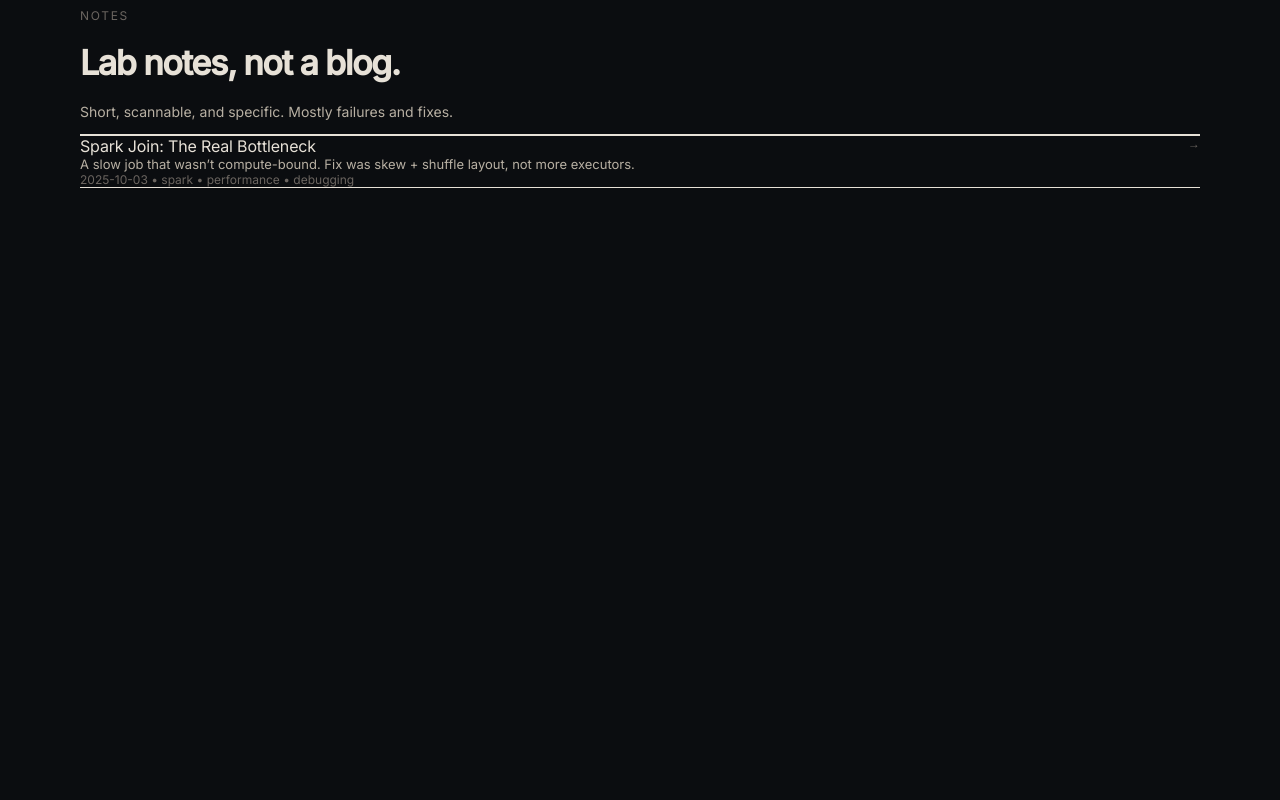
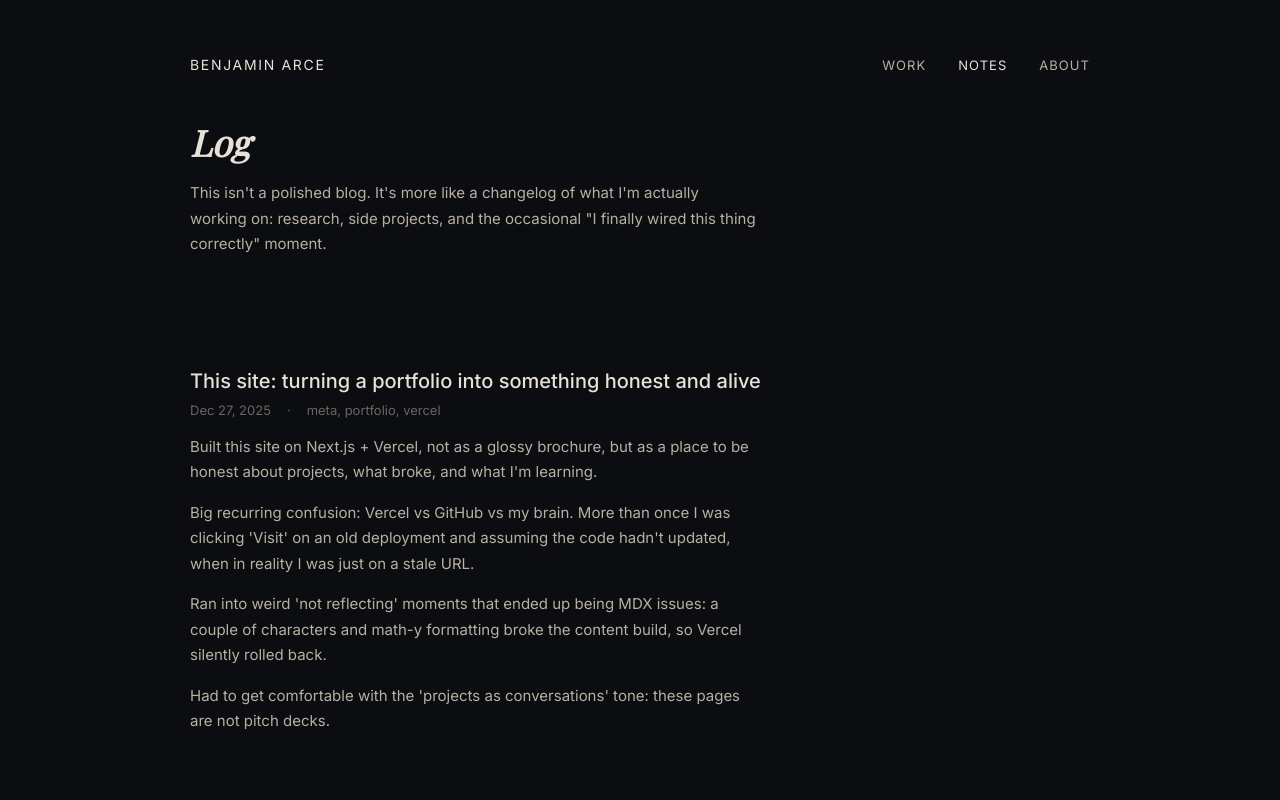
Before and after one commit to benjaminarce-cloud/arcev2-portfolio, a Next.js app: page /notes in a window 1280 px wide. Shown: the top 800 px of the page. Built offline with nearby package versions, Linux system fonts and the light colour scheme; a web font is replaced by a local one.

Commit message:
Update page.tsx

```diff
--- a/src/app/notes/page.tsx
+++ b/src/app/notes/page.tsx
@@ -1,67 +1,161 @@
 import Link from "next/link";
-import { Shell } from "@/components/Shell";
 
-type NoteItem = {
-  slug: string;
-  title: string;
-  summary: string;
-  meta: string;
-};
-
-const notes: NoteItem[] = [
+const logs = [
   {
-    slug: "spark-join-the-real-bottleneck",
-    title: "Spark Join: The Real Bottleneck",
-    summary:
-      "A slow job that wasn’t compute-bound. Fix was skew + shuffle layout, not more executors.",
-    meta: "2025-10-03 • spark • performance • debugging",
+    title: "This site: turning a portfolio into something honest and alive",
+    date: "Dec 27, 2025",
+    tags: ["meta", "portfolio", "vercel"],
+    content: [
+      "Built this site on Next.js + Vercel, not as a glossy brochure, but as a place to be honest about projects, what broke, and what I'm learning.",
+      "Big recurring confusion: Vercel vs GitHub vs my brain. More than once I was clicking 'Visit' on an old deployment and assuming the code hadn't updated, when in reality I was just on a stale URL.",
+      "Ran into weird 'not reflecting' moments that ended up being MDX issues: a couple of characters and math-y formatting broke the content build, so Vercel silently rolled back.",
+      "Had to get comfortable with the 'projects as conversations' tone: these pages are not pitch decks."
+    ]
   },
+  {
+    title: "LATAM Inventory Health Dashboard finally stops breaking",
+    date: "Dec 05, 2025",
+    tags: ["powerbi", "supply-chain", "automation"],
+    content: [
+      "Built a Power BI dashboard for the LATAM supply chain team that compares safety stock vs on-hand stock and classifies each material–country pair as green / yellow / red.",
+      "Redid the Power BI model multiple times after the DAX logic turned into spaghetti.",
+      "Ran into a nasty issue where different Incorta reports used slightly different material codes, so joins silently failed.",
+      "Power Automate turned out to be surprisingly fragile. Small changes in conditions broke the flow.",
+      "The payoff: the team now talks in terms of 'reds' and 'yellows' instead of screenshotting spreadsheets."
+    ]
+  },
+  {
+    title: "Thesis: from 'I want to do semiconductors' to a real chokepoint model",
+    date: "Nov 10, 2025",
+    tags: ["thesis", "semiconductors", "research"],
+    content: [
+      "Locked in the CoWoS/HBM chokepoint as the core of the thesis.",
+      "Spent a lot of time stuck at the 'topic fog' stage: I knew I wanted semiconductors + resilience + climate, but everything sounded either too generic or too impossible.",
+      "Kept running into papers that ended with 'firms should share more data and collaborate' as the big conclusion. Felt unrealistic and lazy.",
+      "The turning point was deciding to bake that disagreement into the thesis: assume no magical cross-firm data sharing.",
+      "Started drafting the formal structure: sets, decision variables, tri-objective function."
+    ]
+  },
+  {
+    title: "Manufacturing Cost Intelligence System becomes a real thinking tool",
+    date: "Jul 20, 2025",
+    tags: ["manufacturing", "analytics", "streamlit"],
+    content: [
+      "Took the idea of 'flight simulator for manufacturing decisions' and pushed it far enough that you can feel portfolio-level impact in a slider move.",
+      "Built the first version of the P&L simulator. Streamlit made it easy to iterate, but very tempting to keep adding sliders with no structure.",
+      "Hit a wall when I mixed too much logic into the UI. Refactored so /app/core holds the brain and Streamlit is just the face.",
+      "Prompt engineering for the AI 'strategist' took several tries. Early versions just rephrased charts.",
+      "Accepted that this version is a thinking tool, not an ERP replacement."
+    ]
+  },
+  {
+    title: "Cross-Border Fleet Optimizer actually starts working",
+    date: "Jun 15, 2025",
+    tags: ["logistics", "python", "optimization"],
+    content: [
+      "First real 'systems' project: turning a whiteboard-style Laredo dispatch problem into a Python tool.",
+      "Got the first version running with straight-line distances. Worked on paper but felt fake.",
+      "Biggest early headache: wrestling with OR-Tools' routing model. Kept wiring callbacks wrong.",
+      "Hooked up a local OSRM container so Texas routes use real road travel times. Whole journey of Docker pulls and port issues.",
+      "First time the model chose a longer route in kilometers but cheaper in total cost was the moment it stopped feeling like a school assignment."
+    ]
+  }
 ];
 
 export default function NotesPage() {
   return (
-    <Shell>
-      <div className="py-14 md:py-16">
-        <header>
-          <div className="text-[12px] uppercase tracking-[0.14em] text-[color:var(--faint)]">
+    <div style={{ minHeight: "100vh", padding: "0 64px", maxWidth: 900, margin: "0 auto" }}>
+      {/* Header */}
+      <header style={{
+        paddingTop: 48,
+        paddingBottom: 48,
+        display: "flex",
+        alignItems: "baseline",
+        justifyContent: "space-between"
+      }}>
+        <Link
+          href="/"
+          style={{
+            fontSize: 14,
+            letterSpacing: "0.12em",
+            textTransform: "uppercase",
+            color: "var(--text)"
+          }}
+        >
+          Benjamin Arce
+        </Link>
+
+        <nav style={{ display: "flex", alignItems: "baseline", gap: 32 }}>
+          <Link href="/work" style={{ fontSize: 13, letterSpacing: "0.08em", textTransform: "uppercase", color: "var(--muted)" }}>
+            Work
+          </Link>
+          <Link href="/notes" style={{ fontSize: 13, letterSpacing: "0.08em", textTransform: "uppercase", color: "var(--text)" }}>
             Notes
-          </div>
-          <h1 className="mt-3 text-[34px] md:text-[42px] leading-[1.02] tracking-[-0.04em]">
-            Lab notes, not a blog.
-          </h1>
-          <p className="mt-4 max-w-[70ch] text-[14px] leading-7 text-[color:var(--muted)]">
-            Short, scannable, and specific. Mostly failures and fixes.
-          </p>
-        </header>
+          </Link>
+          <Link href="/about" style={{ fontSize: 13, letterSpacing: "0.08em", textTransform: "uppercase", color: "var(--muted)" }}>
+            About
+          </Link>
+        </nav>
+      </header>
 
-        <div className="my-10 border-t hairline" />
+      {/* Intro */}
+      <section style={{ paddingBottom: 48, borderBottom: "1px solid var(--hair)" }}>
+        <h1 style={{
+          fontFamily: "var(--font-serif)",
+          fontStyle: "italic",
+          fontSize: 36,
+          lineHeight: 1.2,
+          color: "var(--text)",
+          margin: 0,
+          marginBottom: 16
+        }}>
+          Log
+        </h1>
+        <p style={{ fontSize: 15, lineHeight: 1.7, color: "var(--muted)", maxWidth: "60ch" }}>
+          This isn't a polished blog. It's more like a changelog of what I'm actually working on: research, side projects, and the occasional "I finally wired this thing correctly" moment.
+        </p>
+      </section>
 
-        <section className="border-t hairline">
-          {notes.map((n) => (
-            <Link
-              key={n.slug}
-              href={`/notes/${n.slug}`}
-              className="group block border-b hairline py-6"
-            >
-              <div className="flex items-start justify-between gap-6">
-                <div className="min-w-0">
-                  <div className="text-[16px] tracking-[-0.01em]">{n.title}</div>
-                  <div className="mt-2 text-[13px] leading-6 text-[color:var(--muted)] max-w-[72ch]">
-                    {n.summary}
-                  </div>
-                  <div className="mt-2 font-mono text-[12px] text-[color:var(--faint)] tabular">
-                    {n.meta}
-                  </div>
-                </div>
-
-                <div className="shrink-0 text-[12px] text-[color:var(--faint)] group-hover:text-[color:var(--accent)]">
-                  →
-                </div>
-              </div>
-            </Link>
-          ))}
-        </section>
-      </div>
-    </Shell>
+      {/* Entries */}
+      <main style={{ paddingTop: 48, paddingBottom: 96 }}>
+        {logs.map((log, i) => (
+          <article key={i} style={{ marginBottom: 64 }}>
+            <h2 style={{
+              fontSize: 20,
+              fontWeight: 500,
+              lineHeight: 1.3,
+              color: "var(--text)",
+              margin: 0,
+              marginBottom: 8
+            }}>
+              {log.title}
+            </h2>
+            <div style={{
+              fontSize: 13,
+              color: "var(--faint)",
+              marginBottom: 16,
+              display: "flex",
+              gap: 16,
+              alignItems: "center"
+            }}>
+              <span>{log.date}</span>
+              <span style={{ color: "var(--hair)" }}>·</span>
+              <span>{log.tags.join(", ")}</span>
+            </div>
+            {log.content.map((p, j) => (
+              <p key={j} style={{
+                fontSize: 15,
+                lineHeight: 1.7,
+                color: "var(--muted)",
+                maxWidth: "60ch",
+                marginBottom: 12
+              }}>
+                {p}
+              </p>
+            ))}
+          </article>
+        ))}
+      </main>
+    </div>
   );
 }
```
